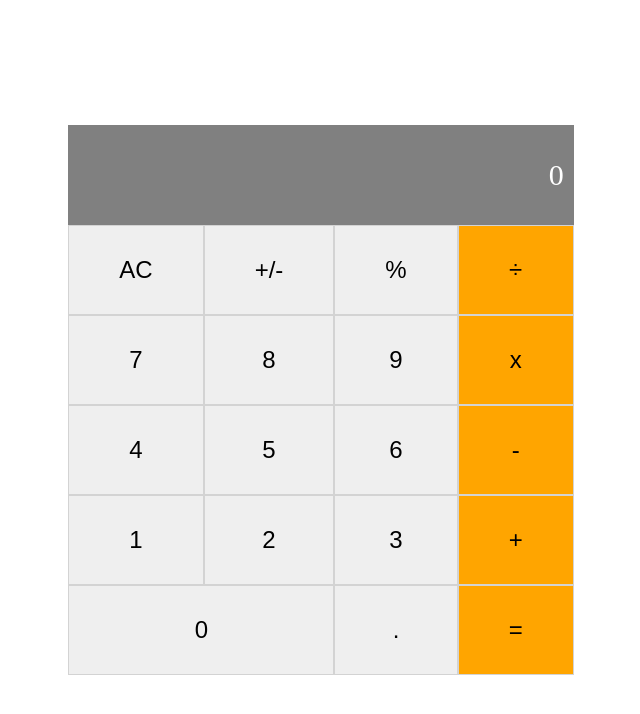
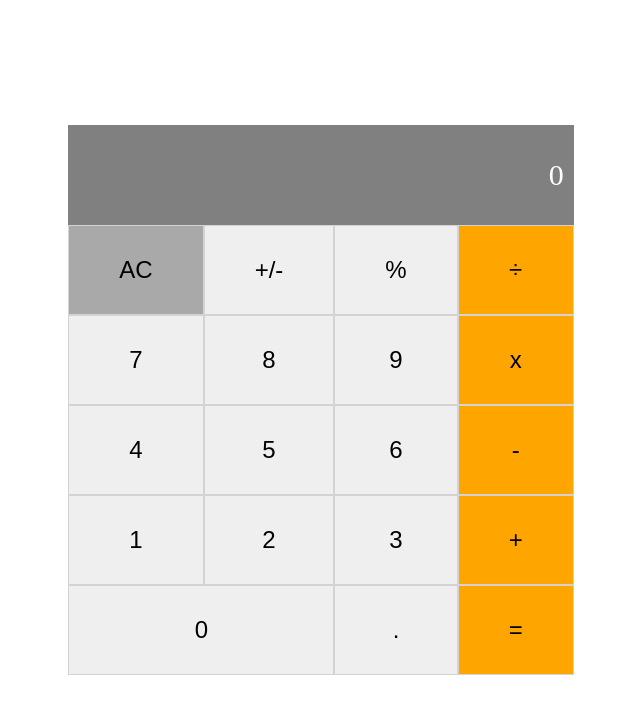
Before and after one commit to Cerdtruir/MathSite, a React (Create React App) app: page / in a window 1280 px wide. In both pictures the pointer is over the button "AC". Shown: the top 714 px of the page, without its empty margins (319-959 px from the left). Built offline with nearby package versions, Linux system fonts and the light colour scheme.

Commit message:
Add click and hover styles to buttons

```diff
--- a/src/index.css
+++ b/src/index.css
@@ -55,6 +55,14 @@ button {
   font-size: 24px;
 }
 
+button:hover {
+  background-color: darkgray;
+}
+
+button:active {
+  background-color: white;
+}
+
 .button-0 {
   grid-column: 1/ 3;
 }
```
